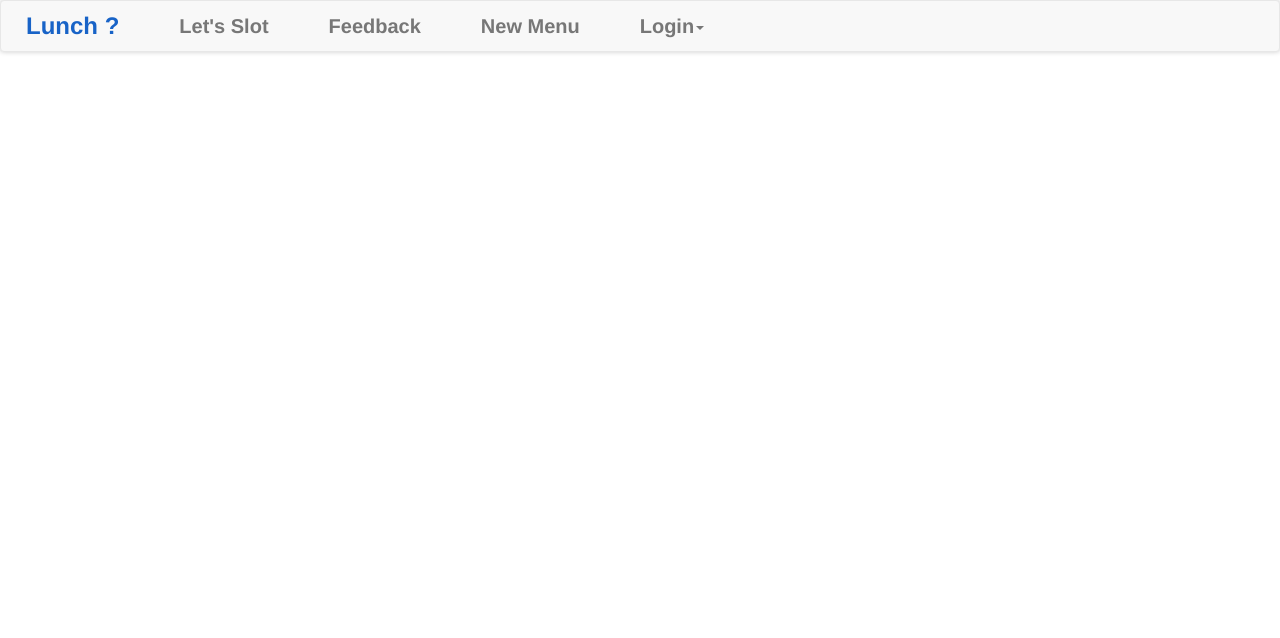
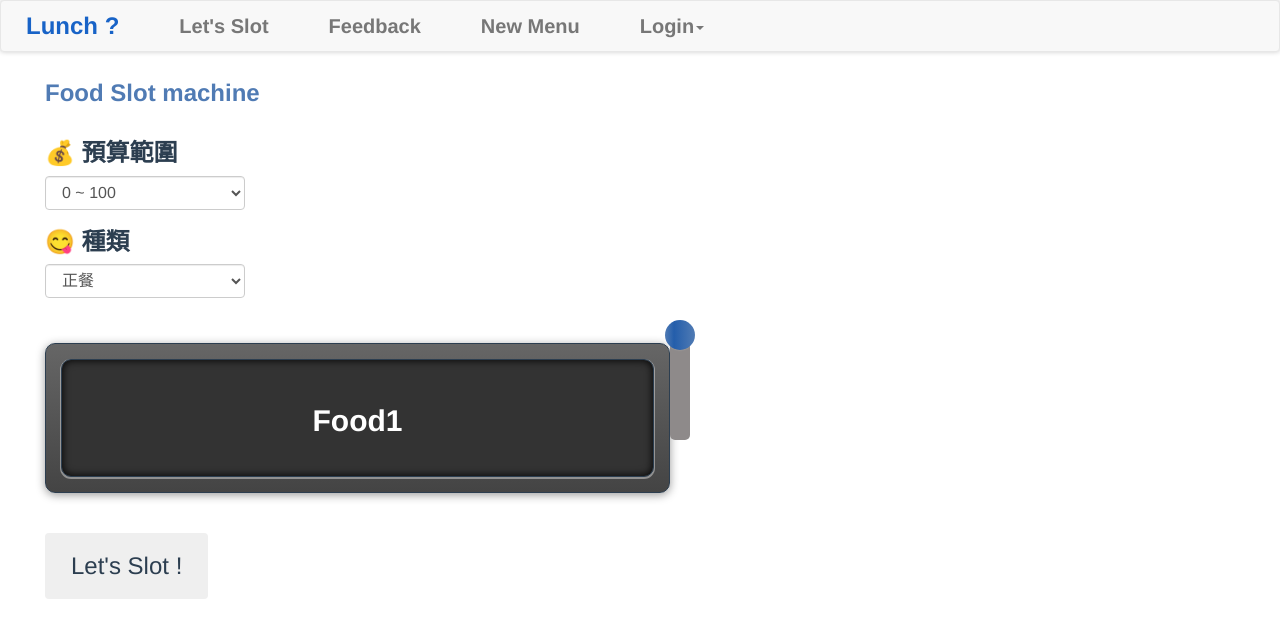
Before and after one commit to yrfang/lunch-picker, a Vue app: page / in a window 1280 px wide. Shown: the top 638 px of the page. Built offline with nearby package versions, Linux system fonts and the light colour scheme.

Commit message:
slot block UI

```diff
--- a/src/App.vue
+++ b/src/App.vue
@@ -16,6 +16,8 @@ export default {
   -webkit-font-smoothing: antialiased;
   -moz-osx-font-smoothing: grayscale;
   color: #2c3e50;
+  padding: 40px;
+  overflow-x: hidden;
 }
 
 /*@import'~bootstrap/dist/css/bootstrap.css'*/
--- a/src/components/AppNavBar.vue
+++ b/src/components/AppNavBar.vue
@@ -1,7 +1,6 @@
 <template lang="pug">
 .AppNavBar
   nav.navbar.navbar-default
-    .container-fluid
     .navbar-header
       button.navbar-toggle.collapsed(type='button', data-toggle='collapse', data-target='#navbar1')
         span.icon-bar
@@ -46,6 +45,7 @@ export default {
   right: 0px
   font-size: 26px
   text-align: left
+  z-index: 100
 
 nav
   box-shadow: 0px 0px 5px rgba(#000, 0.2)
--- a/src/components/FoodPicker.vue
+++ b/src/components/FoodPicker.vue
@@ -1,6 +1,33 @@
 <template lang="pug">
   .FoodPicker
     .row
+      h3.sectionTitle Food Slot machine
+    .row
+      .form-group#budgetSelect
+        label(for='budget') 💰 預算範圍
+        select.form-control
+          option 0 ~ 100
+          option 100 ~ 150
+          option 150 ~ 200
+          option 200 up
+    .row
+      .form-group#budgetSelect
+        label(for='budget') 😋 種類
+        select.form-control
+          option 正餐
+          option 飲料
+    .row
+      .slotMachine.outerContainer
+        .innerContainer
+          .foodResult
+            ul
+              li Food1
+              li food2
+          .slotButton
+            .slotTop
+            .slotBody
+    .row
+      button.btn.btn-secondary.slotSubmit(type='button') Let's Slot !
 </template>
 
 <script>
@@ -9,5 +36,117 @@ export default {
 </script>
 
 <style lang="sass" scoped>
+.FoodPicker
+  position: fixed
+  top: 60px
+  left: 0px
+  right: 0px
+  bottom: 0px
+  padding-left: 60px
+  overflow-x: hidden
+  overflow-y: scroll
+  z-index: 0
 
+.sectionTitle
+  margin-bottom: 30px
+  font-weight: bold
+  color: #507bb4
+
+#budgetSelect
+  width: 200px
+  select
+    font-size: 16px
+
+.slotMachine.outerContainer
+    border: solid 1px
+    margin-top: 30px
+    width: 50%
+    height: 150px
+    position: relative
+    border-radius: 10px
+    box-shadow: 0 2px 10px rgba(#000, 0.4)
+    background: linear-gradient(to bottom, #666, #444)
+
+    .innerContainer
+      position: absolute
+      top: 15px
+      left: 15px
+      right: 15px
+      bottom: 15px
+      border: solid 1px
+      text-align: center
+      border-radius: 10px
+      background: #333
+      box-shadow: inset 0 0px 8px #000, 0 1px 0px  1px rgba(#fff, 0.4)
+
+      .foodResult
+        position: absolute
+        top: 30px
+        left: 10px
+        right: 10px
+        bottom: 30px
+        padding-top: 10px
+        padding-bottom: 10px
+        text-align: center
+        font-size: 30px
+        font-weight: bold
+        color: #fff
+        overflow-y: hidden
+        ul
+          list-style: none
+          margin: 0px
+          padding: 0px
+          li
+            margin-bottom: 50px
+
+      .slotButton
+        position: absolute
+        top: -40px
+        right: -52px
+        width: 40px
+        cursor: pointer
+        .slotBody
+          position: absolute
+          left: 5px
+          top: 20px
+          background-color: #8e8a8a
+          width: 20px
+          height: 100px
+          border-radius: 5px
+          z-index: 1
+        .slotTop
+          background: linear-gradient(to right, #507bb4 0%, #245eab 30%, #507bb4 100%)
+          box-shadow: 0px 0px 2px rgba(#fff, 0.3)
+          position: absolute
+          top: 0px
+          left: 0px
+          width: 30px
+          height: 30px
+          border-radius: 50%
+          z-index: 10
+
+.slotSubmit
+  margin-top: 40px
+  cursor: pointer
+  padding: 15px 25px
+  font-size: 24px
+
+@media only screen and (max-width: 480px)
+  .FoodPicker
+    // text-align: center
+  .slotMachine.outerContainer
+    width: 70%
+    height: 100px
+    .innerContainer
+      .foodResult
+        top: 10px
+        bottom: 10px
+        font-size: 24px
+      .slotButton
+        .slotBody
+          height: 60px
+
+  .slotSubmit
+    padding: 10px 15px
+    font-size: 18px
 </style>
--- a/src/components/Homepage.vue
+++ b/src/components/Homepage.vue
@@ -1,13 +1,15 @@
 <template lang="pug">
   .Homepage
     AppNavBar
+    FoodPicker
 </template>
 
 <script>
 import AppNavBar from './AppNavBar'
+import FoodPicker from './FoodPicker'
 
 export default {
-  components: { AppNavBar }
+  components: { AppNavBar, FoodPicker }
 }
 </script>
 
@@ -15,5 +17,6 @@ export default {
 .Homepage
   position: relative
   font-size: 24px
-  height: 1000px
+  // height: 1000px
+  width: 100vw
 </style>
```
Lines whose indentation alone changed are shown as unchanged.
